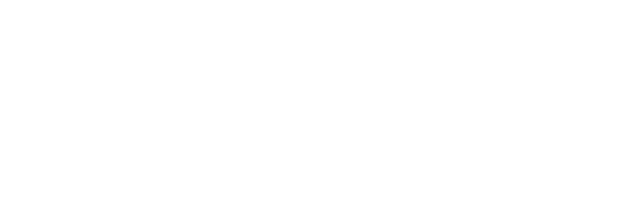
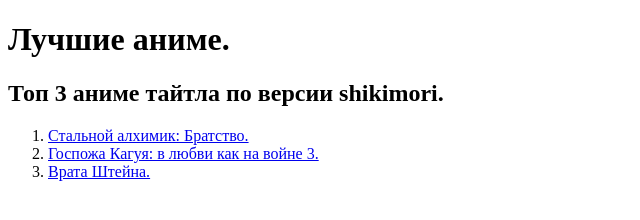
Before and after one commit to Roman-yar/task-html, a website: page src/index.html in a window 1280 px wide. Shown: the whole page, without its empty margins (0-640 px from the left). Drawn offline with Linux system fonts and the light colour scheme.

Commit message:
Задание по HTML

```diff
--- a/src/index.html
+++ b/src/index.html
@@ -3,5 +3,27 @@
     <head>
         <title>HTML</title>
     </head>
-    <body></body>
+    <body>
+        <h1>Лучшие аниме.</h1>
+        <h2>Топ 3 аниме тайтла по версии shikimori.</h2>
+        <ol>
+            <li>
+                <a
+                    href="https://shikimori.one/animes/z5114-fullmetal-alchemist-brotherhood"
+                    >Стальной алхимик: Братство.</a
+                >
+            </li>
+            <li>
+                <a
+                    href="https://shikimori.one/animes/43608-kaguya-sama-wa-kokurasetai-ultra-romantic"
+                    >Госпожа Кагуя: в любви как на войне 3.</a
+                >
+            </li>
+            <li>
+                <a href="https://shikimori.one/animes/z9253-steins-gate"
+                    >Врата Штейна.</a
+                >
+            </li>
+        </ol>
+    </body>
 </html>
```
